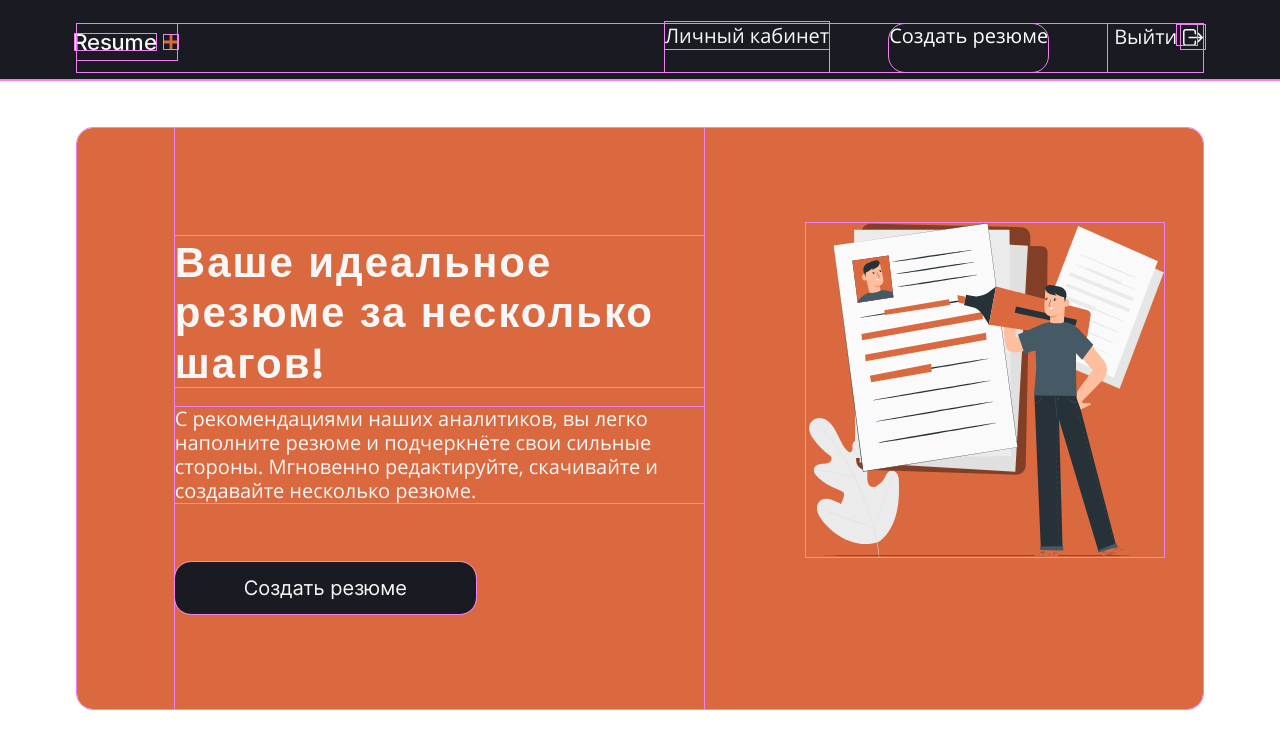
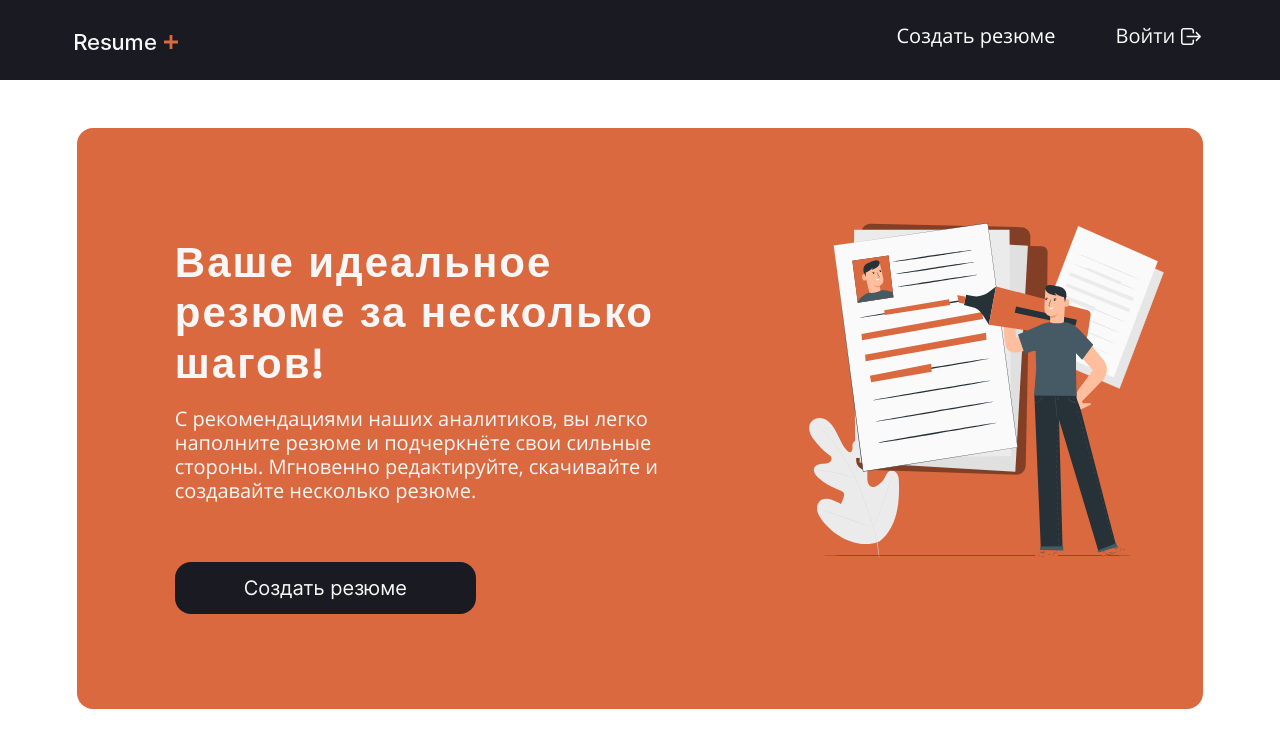
Before and after one commit to homo-errantium/frontend, a React (Create React App) app: page / in a window 1280 px wide. Shown: the top 748 px of the page. Built offline with nearby package versions, Linux system fonts and the light colour scheme.

Commit message:
fix styles to scss

```diff
--- a/src/components/App/App.js
+++ b/src/components/App/App.js
@@ -49,7 +49,7 @@ import { exampleObject } from '../../constants/exampleResume'
 function App() {
   // ----------------------------------------Переменные------------------------------------------------------
   const location = useLocation()
-  const [isLoggedIn, setIsLoggedIn] = React.useState(true) // Пользователь авторизован/неавторизован
+  const [isLoggedIn, setIsLoggedIn] = React.useState(false) // Пользователь авторизован/неавторизован
   const [currentUser, setCurrentUser] = React.useState(
     JSON.parse(localStorage.getItem('user')) || {}
   ) // Сохраняем данные пользователя
@@ -684,6 +684,7 @@ function App() {
     // console.log(isValid)
   }
 
+  // eslint-disable-next-line react-hooks/exhaustive-deps
   useEffect(() => {
     if (location.pathname === '/resume/my-profile') {
       setErrors({})
--- a/src/components/Resume/Skills/Skills.scss
+++ b/src/components/Resume/Skills/Skills.scss
@@ -15,7 +15,7 @@
     font-weight: 600;
     line-height: normal;
     text-align: left;
-    margin-bottom: 33px;
+    margin-bottom: 36px;
   }
 
   &__subtitle {
@@ -28,7 +28,6 @@
     font-weight: 400;
     line-height: normal;
     text-transform: none;
-    text-align: left;
     margin-bottom: 12px;
   }
 
@@ -37,7 +36,6 @@
     display: flex;
     flex-direction: column;
     width: 100%;
-    max-width: 729px;
     min-height: 48px;
     justify-content: center;
     align-items: center;
@@ -52,8 +50,6 @@
     align-items: center;
     border-bottom: 1px solid #9f9f9f;
     width: 100%;
-
-    height: 44px;
 
     &_disabled-border-bottom {
       border: none;
--- a/src/index.scss
+++ b/src/index.scss
@@ -26,6 +26,6 @@ code {
   transition: opacity 0.1s ease;
 }
 
-* {
-  outline: 1px violet solid;
-}
+// * {
+//   outline: 1px violet solid;
+// }
```
